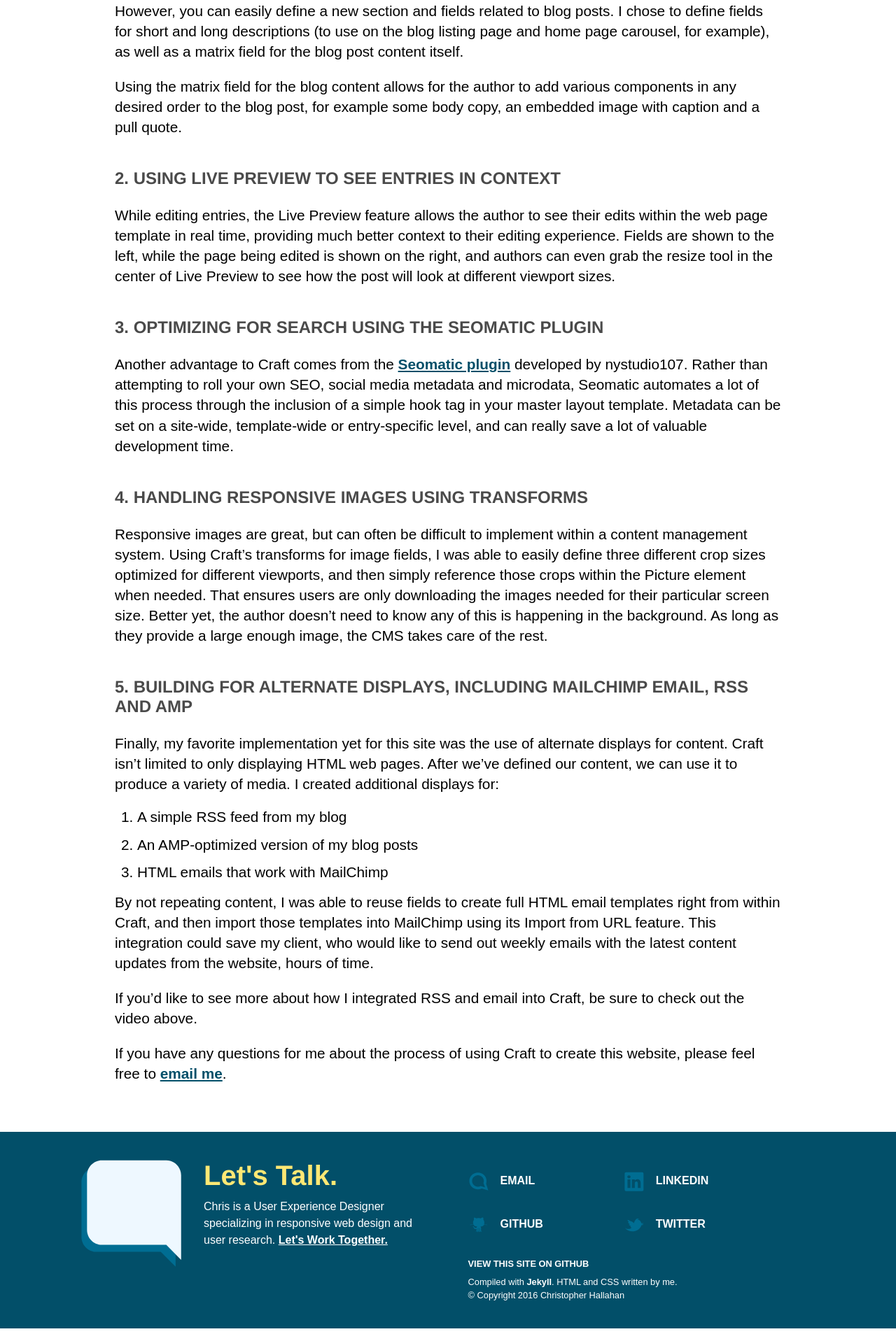
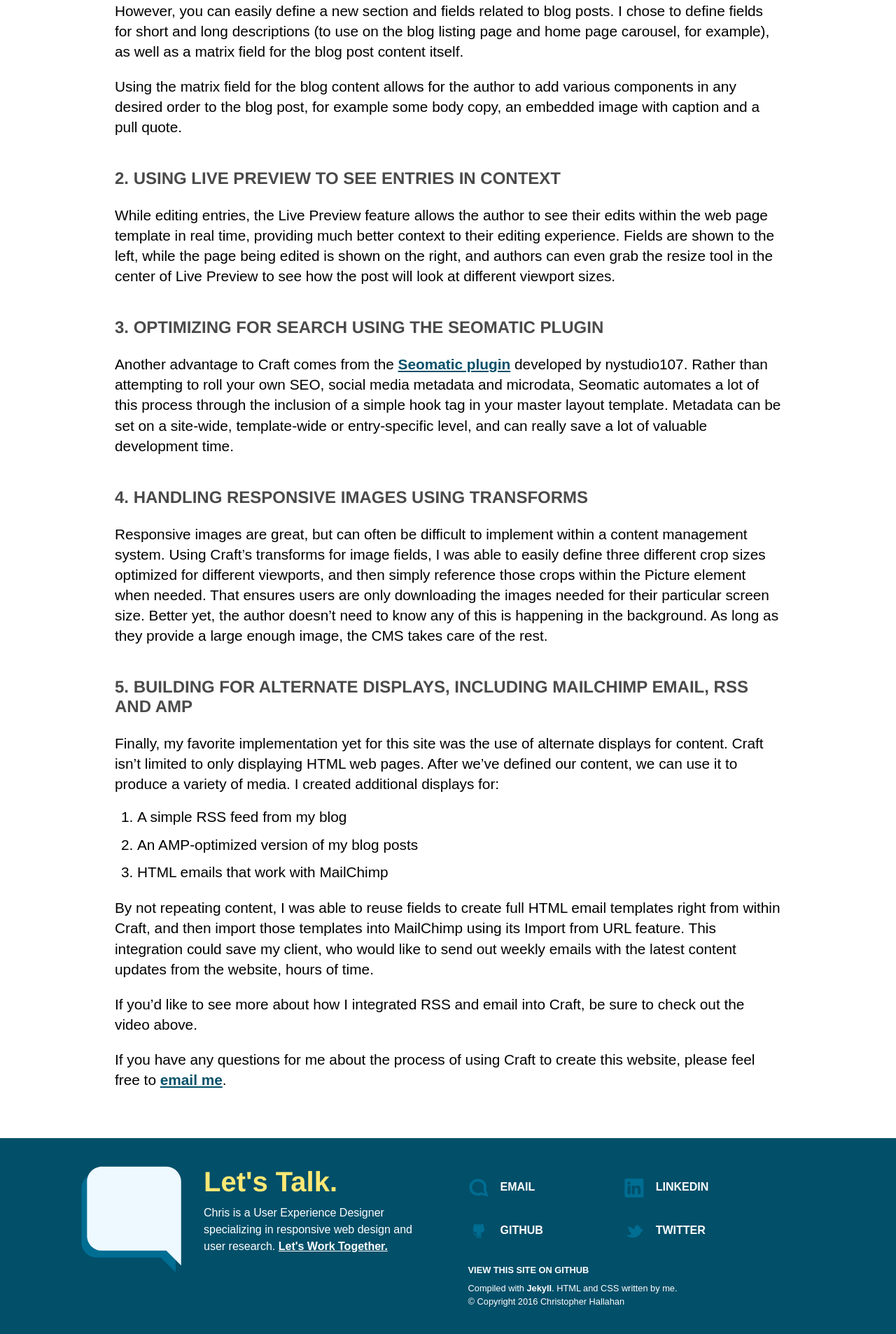
Before and after one commit to challahan/portfolio, a Jekyll site: the page built from _posts/2016-07-11-using-craft-cms-to-build-modern-website.md, in a window 1280 px wide. Shown: the part 1244-3151 px from the top of the page at 70% size. Built offline with Jekyll 4.4.1, drawn with Linux system fonts in a browser that asks for light colours; a script that is not in the unit is left out.

Commit message:
Margin-bottom on lists

```diff
--- a/_sass/_typography.scss
+++ b/_sass/_typography.scss
@@ -96,6 +96,7 @@ article {
 	}
 	ol {
 		margin-left: 2em;
+		margin-bottom: 1.5em;
 		li {
 			margin-bottom: .75em;
 		}
```
